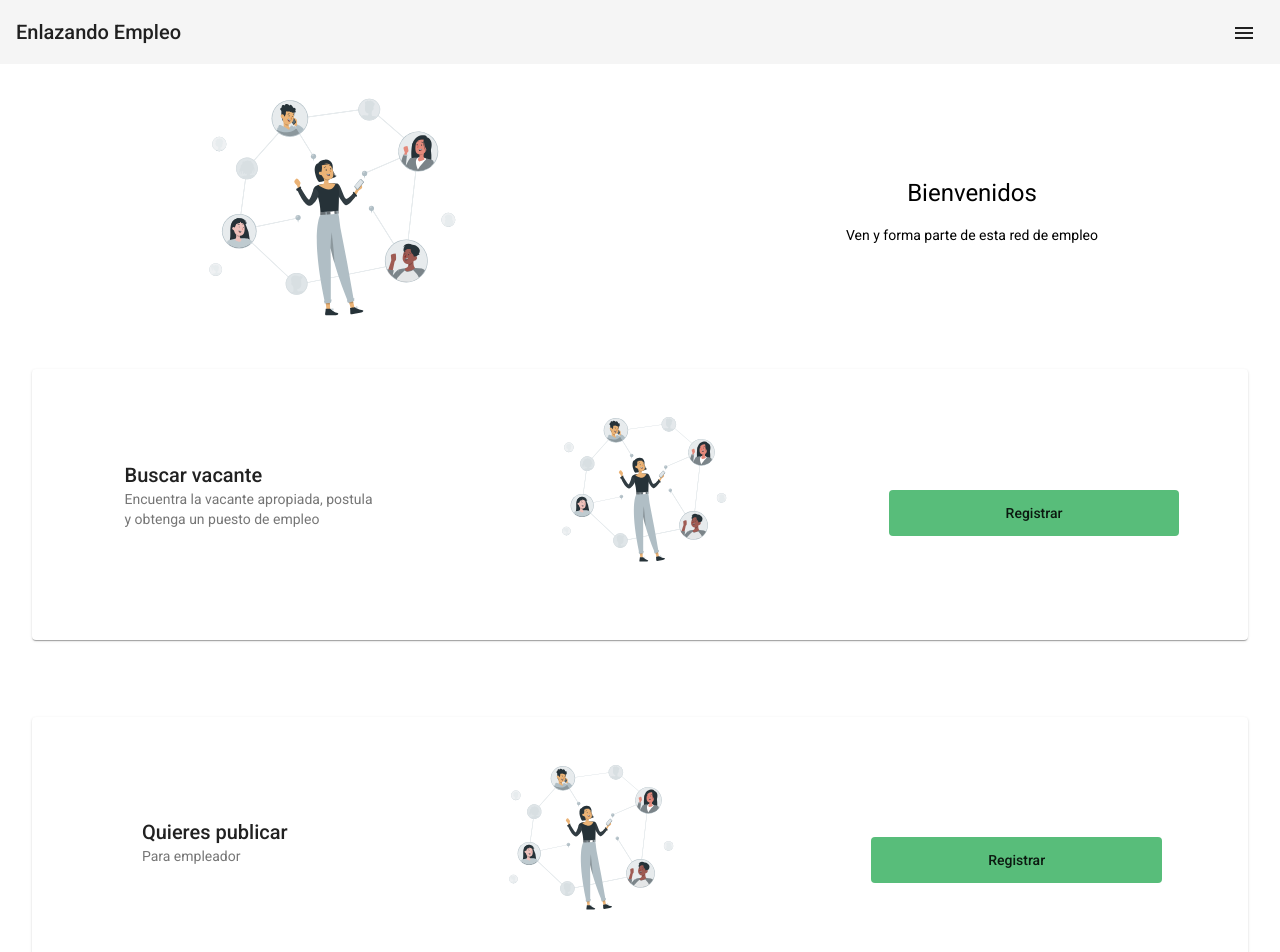
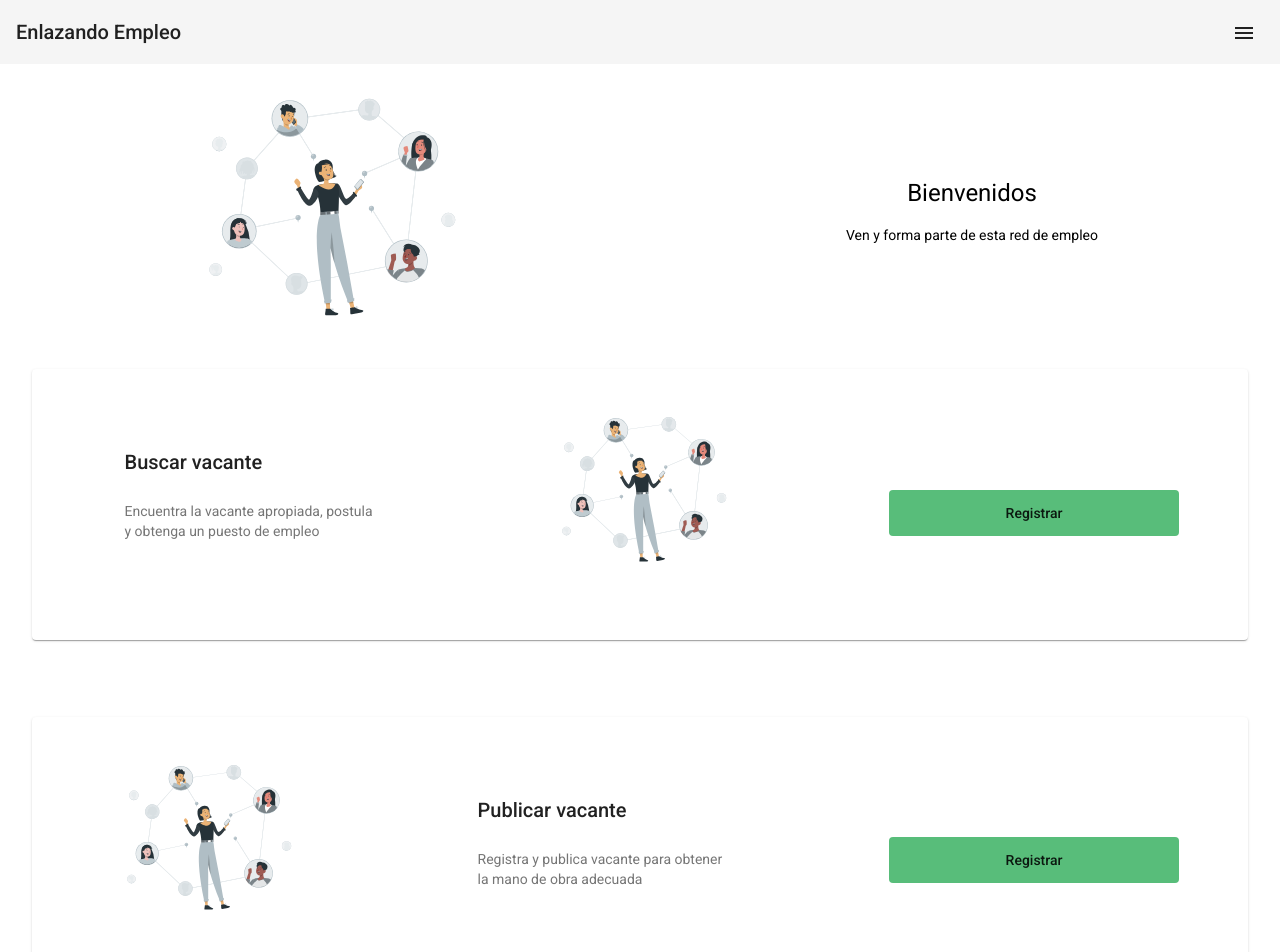
Before and after one commit to Angular-Web-Project/Enlazando-Empleo-Web, an Angular app: page /welcome in a window 1280 px wide. Shown: the top 952 px of the page. Built offline with nearby package versions, Linux system fonts and the light colour scheme.

Commit message:
section employer

```diff
--- a/src/app/home/components/register-employee-card/register-employee-card.component.css
+++ b/src/app/home/components/register-employee-card/register-employee-card.component.css
@@ -13,6 +13,7 @@
 }
 
 .subtitle {
+  padding-top: 10%;
   max-width: 250px;
 }
 
--- a/src/app/home/components/register-employer-card/register-employer-card.component.css
+++ b/src/app/home/components/register-employer-card/register-employer-card.component.css
@@ -13,6 +13,11 @@
     padding: 25px 0px;
   }
 
+  .subtitle {
+    padding-top: 10%;
+    max-width: 250px;
+  }
+
   .section-content .img {
     width: 200px;
   }
--- a/src/app/home/components/register-employer-card/register-employer-card.component.html
+++ b/src/app/home/components/register-employer-card/register-employer-card.component.html
@@ -1,14 +1,14 @@
 <div class="employer-container">
     <mat-card class="register-employer-card">
-      <mat-card-header class="register-employer-header">
-        <mat-card-title>Quieres publicar</mat-card-title>
-        <mat-card-subtitle>Para empleador</mat-card-subtitle>
-      </mat-card-header>
       <mat-card-content class="register-employer-content">
         <div class="section-content">
           <img class="img" src="../../../../assets/img/person-header.svg" alt="">
       </div>
       </mat-card-content>
+      <mat-card-header class="register-employer-header">
+        <mat-card-title>Publicar vacante</mat-card-title>
+        <mat-card-subtitle class="subtitle">Registra y publica vacante para obtener la mano de obra adecuada</mat-card-subtitle>
+      </mat-card-header>
       <mat-card-actions class="register-employer-actions">
         <app-register-button></app-register-button>
       </mat-card-actions>
```
